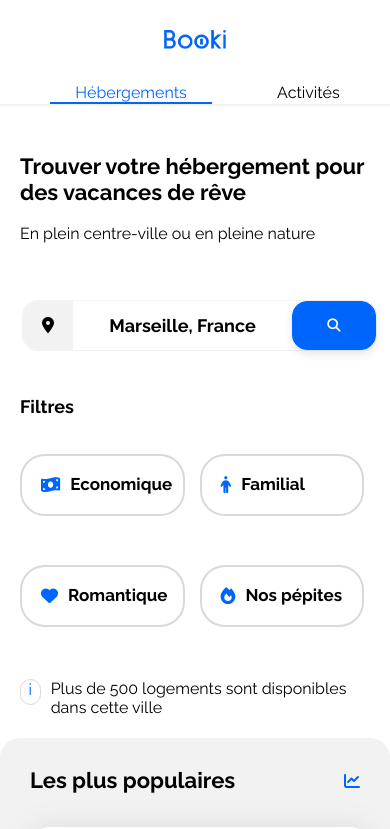
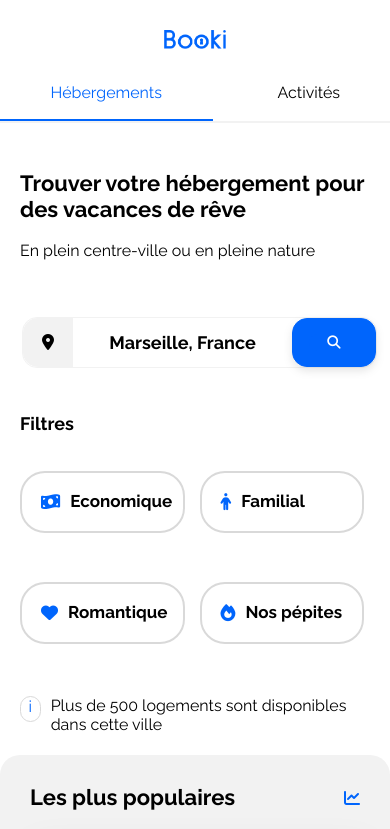
Before and after one commit to Mathieuchamp/P3-booki, a plain HTML site: page index.html in a window 390 px wide. In both pictures the pointer is over the link "Hébergements". Shown: the top 829 px of the page. Drawn offline with Linux system fonts and the light colour scheme.

Commit message:
Réglage Bar style bleu 50% en mobile

```diff
--- a/css/style.css
+++ b/css/style.css
@@ -586,17 +586,21 @@ ul {
     }
 
     .Buttons a{
-        width: auto;
+        width: 50%;
         display: flex;
         justify-content: center;
     }
 
-    Header a :hover{
+    .Buttons a:hover{
+        padding-bottom: 17px;
+        padding-top: 0px;
         border-bottom: solid 2px #0065FC;
+        border-bottom-width: 50%;
+        display: flex;
+        border-bottom: left;
     }
 
     nav :hover{
-        border-bottom: solid 2px #0065FC;
         border-top: none;
         border-width: 100%;
         padding:0px 25px 0px 25px;
@@ -684,8 +688,6 @@ ul {
         border-bottom: solid 2px #F2F2F2;
     }
 
-
-
     .bouton-r-icon{
         display: flex;
         background-color: #0065FC;
```
